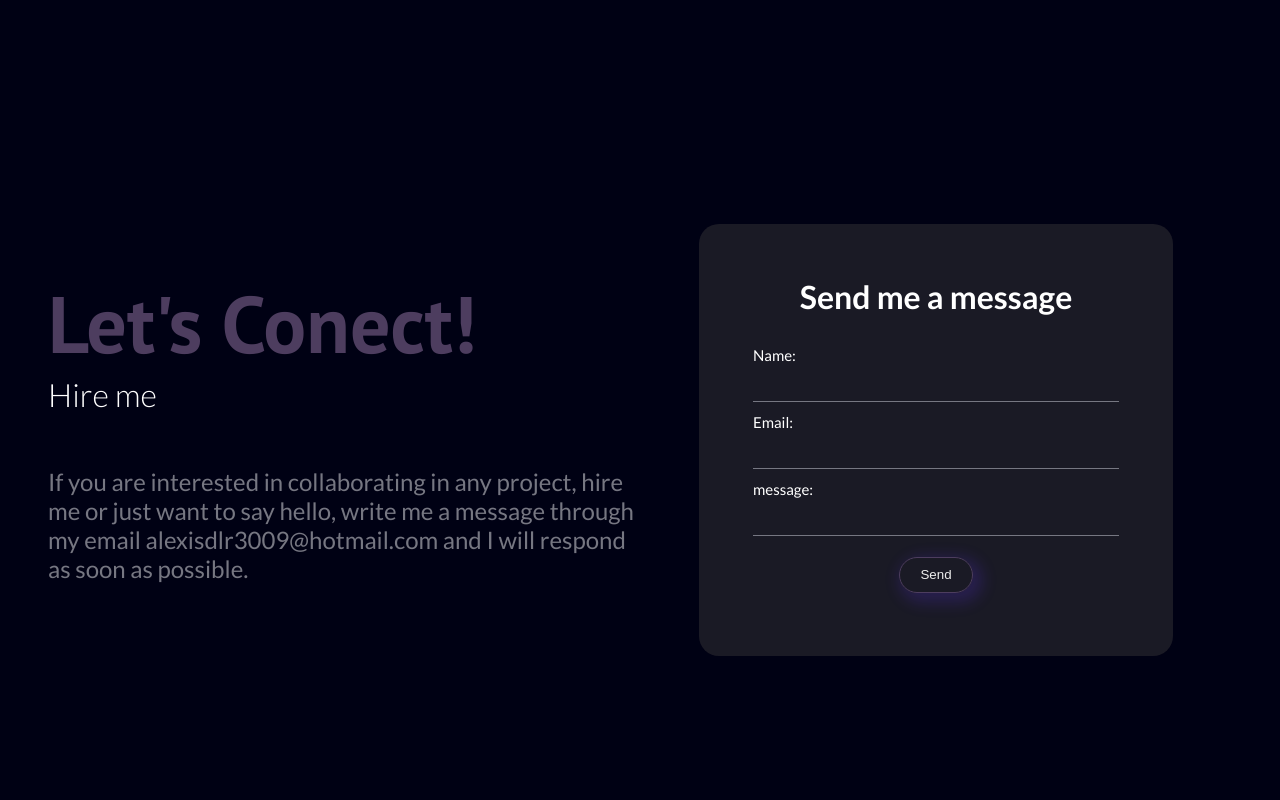
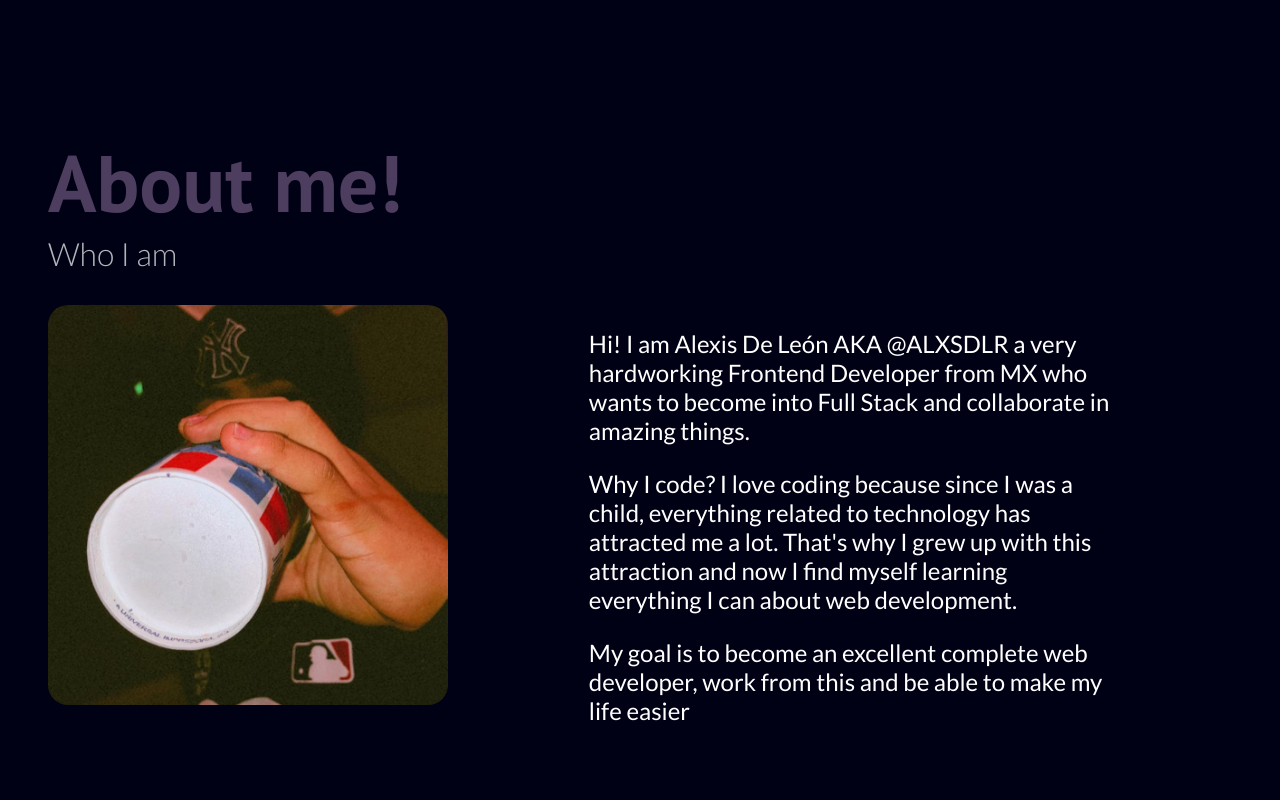
Before and after one commit to alexisdlr/Portfolio-Web, a plain HTML site: page index.html in a window 1280 px wide. Shown: the part 1620-2420 px from the top of the page. Drawn offline with Linux system fonts and the light colour scheme.

Commit message:
🔥My portfolio web

```diff
--- a/index.html
+++ b/index.html
@@ -41,7 +41,14 @@
                 </span>Portfolio
               </a>
               </li>
-          <li class="navigation__ul-li"><a href="#contact"><span class="span"><i class="fa-solid fa-person"></i></span> Contact me</a></li>
+              <li class="navigation__ul-li">
+                <a href="#about-me">
+                  <span class="span"><i class="fa-solid fa-person"></i>
+                  </span>About Me
+                </a>
+                </li>
+          <li class="navigation__ul-li"><a href="#contact"><span class="span"></i>
+            <i class="fa-solid fa-message"></i></span> Contact me</a></li>
         </ul>
       </nav>
     </header>
@@ -112,7 +119,25 @@
       </div>
       </section>
     </div>
+    <section class="about-me" id="about-me">
+      <div class="about-title">
+        <h2>
+          About me!
+        </h2>
+        <span>Who I am</span>
+    </div>
+    <div class="grid">
+      <div class="about-img">
+        <img src="/assets/me.jpg" alt="Alexis De Leon imagen" srcset="">
+     </div>
+        <div class="about-text">
+            <p>Hi! I am Alexis De León AKA @ALXSDLR a very hardworking Frontend Developer from MX who wants to become into Full Stack and collaborate in amazing things.</p>
+            <p>Why I code? I love coding because since I was a child, everything related to technology has attracted me a lot. That's why I grew up with this attraction and now I find myself learning everything I can about web development. </p>
+            <p>My goal is to become an excellent complete web developer, work from this and be able to make my life easier</p>
+        </div>
+      </div>
 
+    </section>
     <section class="hero-contact" id="contact">
             <div class="conect">
                 <h2>
--- a/sass/style.scss
+++ b/sass/style.scss
@@ -140,9 +140,9 @@ body {
 
 }
     .navigation__ul-li{
-      padding: 1rem 2rem;
+      padding: 1rem 0.5rem;
       margin: .5rem 1rem;
-      font-size: 1.3rem;
+      font-size: 1.05rem;
       border-left: 1px solid #4d3d5f;
         @media screen and (min-width: 280px) and (max-width: 850px) {
                 padding: 1rem;
@@ -372,6 +372,51 @@ body {
  .card{ grid-area: 2 / 1 / 3 / 2; }
  .div4 { grid-area: 2 / 2 / 3 / 3; }*/
 }
+.about-me {
+  width: 100%;
+  padding: 3rem 3rem;
+  height: 100vh;
+  display: flex;
+  flex-direction:column;
+  justify-content: center;
+  align-items: center;
+  .about-title {
+    width: 100%;
+    margin-bottom: 2rem;
+    h2 {
+      font-family: 'PT sans', sans-serif;
+      font-size: 5rem;
+      color: #4d3d5f;
+      margin: 0;
+    }
+    span {
+      font-size: 2rem;
+      font-weight: 200;
+      opacity: .7;
+    }
+  }
+  .grid {
+    width: 90%;
+    display: grid;
+    align-self: flex-start;
+    grid-template-columns: repeat(2, 1fr);
+    grid-template-rows: 1fr;
+    grid-column-gap: 1rem;
+    grid-row-gap: 0px;
+
+  }
+   .about-img {
+      img {
+        width:400px;
+        height:400px;
+        object-fit: cover;
+        border-radius:20px;
+      }
+   }
+   .about-text > p {
+     font-size: 1.5rem;
+   }
+}
 .hero-contact {
   width: 100%;
   padding: 3rem 3rem;
@@ -470,6 +515,7 @@ body {
     }
   }
   }
+
   .footer {
     width: 100%;
     padding: 3rem;
```
Also changed, not shown: assets/me.jpg (added), css/style.css, 2 other files.
